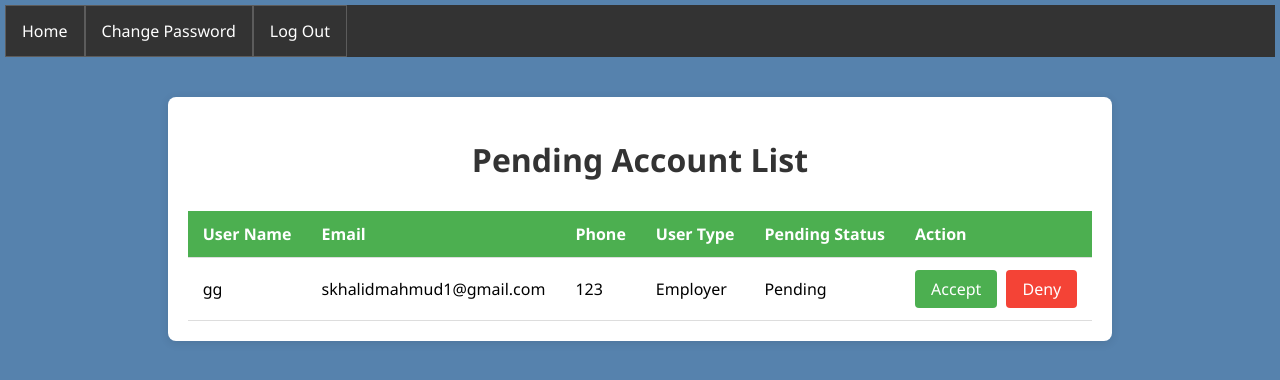
After one commit to skhalidmahmud/Job-Portal_Django, a Django app: page /pendingAccount/ in a window 1280 px wide. The commit adds this page. Shown: the top 380 px of the page. Run offline with Django 5.2, Linux system fonts and the light colour scheme; a user stored in the database is signed in; data comes from the database, SQL or seed files in the repository; both versions use the stored data as it was after the commit.

Commit message:
Completed login signup change password
Completed login signup change password: [work properly]
Only admin can sign up directly but Employer and Candidate cant do it
IF they try then if login admin and approved them then they can login (account open: pending model to custom user model)

```diff
--- a/job_portal_project/users_auth_app/templates/master.html
+++ b/job_portal_project/users_auth_app/templates/master.html
@@ -2,6 +2,15 @@
 <html>
     <head>
         <style>
+            body {
+                font-family: 'Segoe UI', sans-serif;
+                background-color: #f5f7fa;
+                margin: 0;
+                padding: 0;
+                background:  #5682ad;
+                margin: 5px;
+            }
+
             ul {
                 list-style-type: none;
                 margin: 0;
@@ -12,6 +21,7 @@
 
             li {
                 float: left;
+                border: 1px solid rgba(255, 255, 255, 0.2);
             }
 
             li a {
@@ -25,11 +35,24 @@
             li a:hover {
                 background-color: #111;
             }
+
+            a.active {
+                background-color: #4CAF50;
+                color: white;
+            }
+
         </style>
     </head>
     <body>
 
-{% include 'nav.html' %}
+    <ul>
+        <li><a {% block nav_home %}{% endblock nav_home %} href="{% url 'index' %}">Home</a></li>
+        {% if user.userTypes == 'Admin' %}
+        <li><a {% block nav_pending %}{% endblock nav_pending %} href="{% url 'pendingAccount' %}">Pending Account</a></li>
+        {% endif %}
+        <li><a {% block nav_change_password %}{% endblock nav_change_password %} href="{% url 'changePassword' %}">Change Password</a></li>
+        <li><a href="{% url 'logOut' %}">Log Out</a></li>
+    </ul>
 
     {% block body %}
 
--- a/job_portal_project/users_auth_app/templates/nav.html
+++ /dev/null
@@ -1,5 +0,0 @@
-<ul>
-  <li><a class="active" href="{% url 'index' %}">Home</a></li>
-  <li><a href="{% url 'changePassword' %}">Change Password</a></li>
-  <li><a href="{% url 'logOut' %}">Log Out</a></li>
-</ul>
--- /dev/null
+++ b/job_portal_project/users_auth_app/templates/pendingAccount.html
@@ -0,0 +1,79 @@
+{% extends "master.html" %}
+{% block nav_pending %}class="active"{% endblock nav_pending %}
+{% block body %}
+{% load static %}
+<style>
+    .container {
+        max-width: fit-content;
+        margin: 40px auto;
+        padding: 20px;
+        background: #fff;
+        border-radius: 8px;
+        box-shadow: 0 2px 10px rgba(0,0,0,0.1);
+    }
+
+    h1 {
+        text-align: center;
+        color: #333;
+        margin-bottom: 30px;
+    }
+
+    table {
+        width: 100%;
+        border-collapse: collapse;
+    }
+
+    th {
+        background-color: #4CAF50;
+        color: white;
+        padding: 12px 15px;
+        text-align: left;
+        border-bottom: 1px solid #ddd;
+    }
+
+    td {
+        padding: 12px 15px;
+        text-align: left;
+        border-bottom: 1px solid #ddd;
+    }
+
+    tbody tr:hover {
+        background-color: #f1f1f1;
+    }
+
+    .no-tasks {
+        text-align: center;
+        color: #999;
+        padding: 20px;
+    }
+</style>
+
+<div class="container">
+    <h1>Pending Account List</h1>
+    <table>
+        <tr>
+            <th>User Name</th>
+            <th>Email</th>
+            <th>Phone</th>
+            <th>User Type</th>
+            <th>Pending Status</th>
+            <th>Action</th>
+        </tr>
+
+        {% for i in data %}
+        <tr>
+            <td>{{ i.username }}</td>
+            <td>{{ i.email }}</td>
+            <td>{{ i.phone }}</td>
+            <td>{{ i.userTypes }}</td>
+            <td>{{ i.pendingStatus }}</td>
+            <td>
+                <a href="{% url 'accept' i.id %}" style="background-color: #4CAF50; color: white; padding: 8px 16px; border-radius: 4px; text-decoration: none; margin-right: 5px; display: inline-block;">Accept</a>
+                <a href="{% url 'deny' i.id %}" style="background-color: #f44336; color: white; padding: 8px 16px; border-radius: 4px; text-decoration: none; display: inline-block;">Deny</a>
+            </td>
+        </tr>
+        {% endfor %}
+    </table>
+</div>
+
+{% endblock body %}
--- a/job_portal_project/users_auth_app/templates/user_auth/changePassword.html
+++ b/job_portal_project/users_auth_app/templates/user_auth/changePassword.html
@@ -1,9 +1,9 @@
 {% extends "master.html" %}
+{% block nav_change_password %}class="active"{% endblock nav_change_password %}
 {% block body %}
 {% load static %}
 
 <style>
-    body { font-family: Arial, sans-serif; background: #f4f4f4; }
     .signup-container {
         width: 400px;
         margin: 40px auto;
--- a/job_portal_project/users_auth_app/templates/user_auth/signUp.html
+++ b/job_portal_project/users_auth_app/templates/user_auth/signUp.html
@@ -5,6 +5,10 @@
     <title>Sign Up</title>
     <style>
         body { font-family: Arial, sans-serif; background: #f4f4f4; }
+        h1 {
+            text-align: center;
+            color: #333;
+        }
         .signup-container {
             width: 400px;
             margin: 40px auto;
@@ -39,6 +43,7 @@
     </style>
 </head>
 <body>
+    <h1>Welcome to Job Portal Website</h1>
     <div class="signup-container">
         <h2>Sign Up</h2>
 
--- a/job_portal_project/users_auth_app/urls.py
+++ b/job_portal_project/users_auth_app/urls.py
@@ -8,4 +8,10 @@ urlpatterns = [
     path('logIn/', logIn, name='logIn'),
     path('logOut/', logOut, name='logOut'),
     path('changePassword/', changePassword, name='changePassword'),
+
+    path('pendingAccount/', pendingAccount, name='pendingAccount'),
+
+
+    path('accept/<int:id>', accept, name='accept'),
+    path('deny/<int:id>', deny, name='deny'),
 ]
--- a/job_portal_project/users_auth_app/views.py
+++ b/job_portal_project/users_auth_app/views.py
@@ -82,3 +82,31 @@ def changePassword(req):
                 logout(req)
                 return redirect('logIn')
     return render(req, 'user_auth/changePassword.html')
+
+@login_required(login_url='logIn')
+def pendingAccount(req):
+    data = pendingAccountModel.objects.all()
+    context={
+        'data':data
+    }
+    return render(req, 'pendingAccount.html', context)
+
+@login_required(login_url='logIn')
+def accept(req, id):
+    data = pendingAccountModel.objects.get(id=id)
+
+    user = customUserModel.objects.create_user(
+        username = data.username,
+        email = data.email,
+        phone = data.phone,
+        password = data.phone,
+        userTypes = data.userTypes,
+        )
+    user.save()
+    data.delete()
+    return redirect("pendingAccount")
+
+@login_required(login_url='logIn')
+def deny(req, id):
+    data = pendingAccountModel.objects.get(id=id).delete()
+    return redirect("pendingAccount")
```
Also changed, not shown: job_portal_project/users_auth_app/templates/index.html (+7 -10 lines), job_portal_project/users_auth_app/templates/user_auth/logIn.html (+6 -4 lines), job_portal_project/db.sqlite3. Lines whose indentation alone changed are shown as unchanged.
